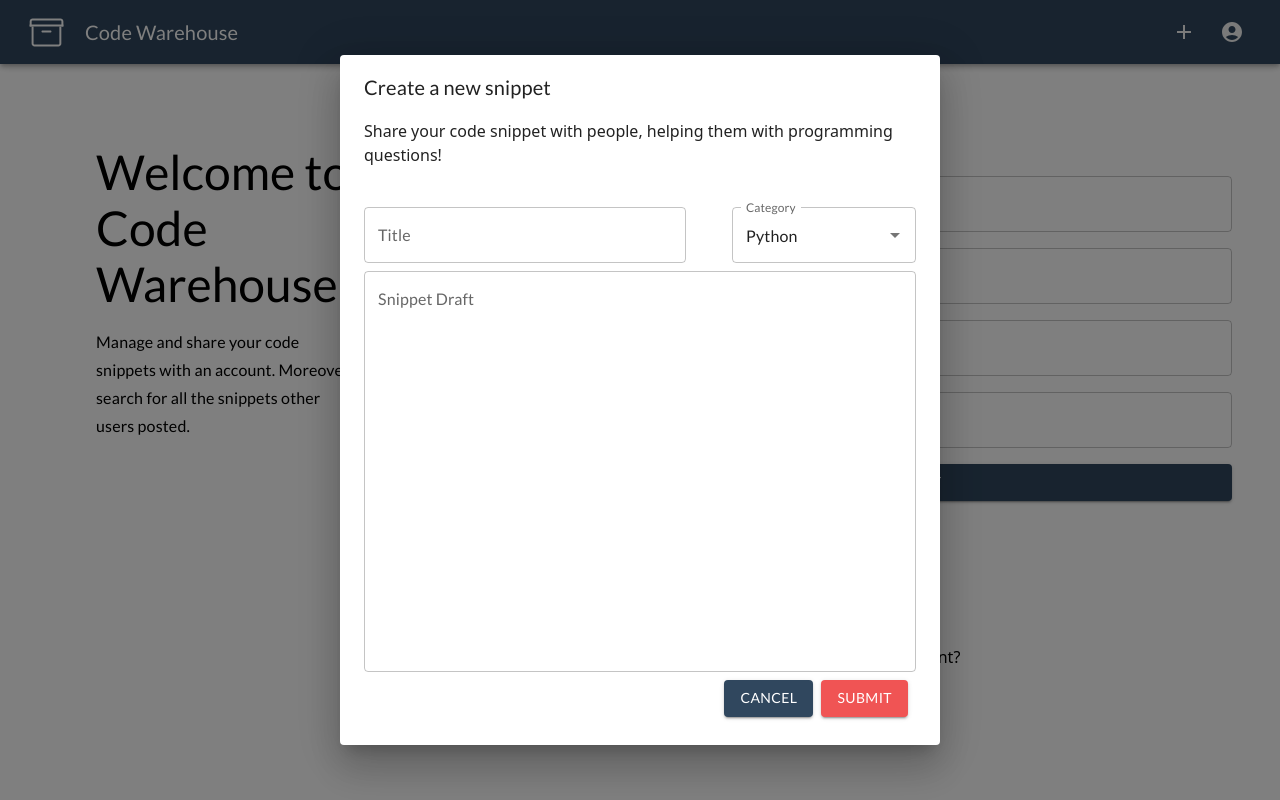
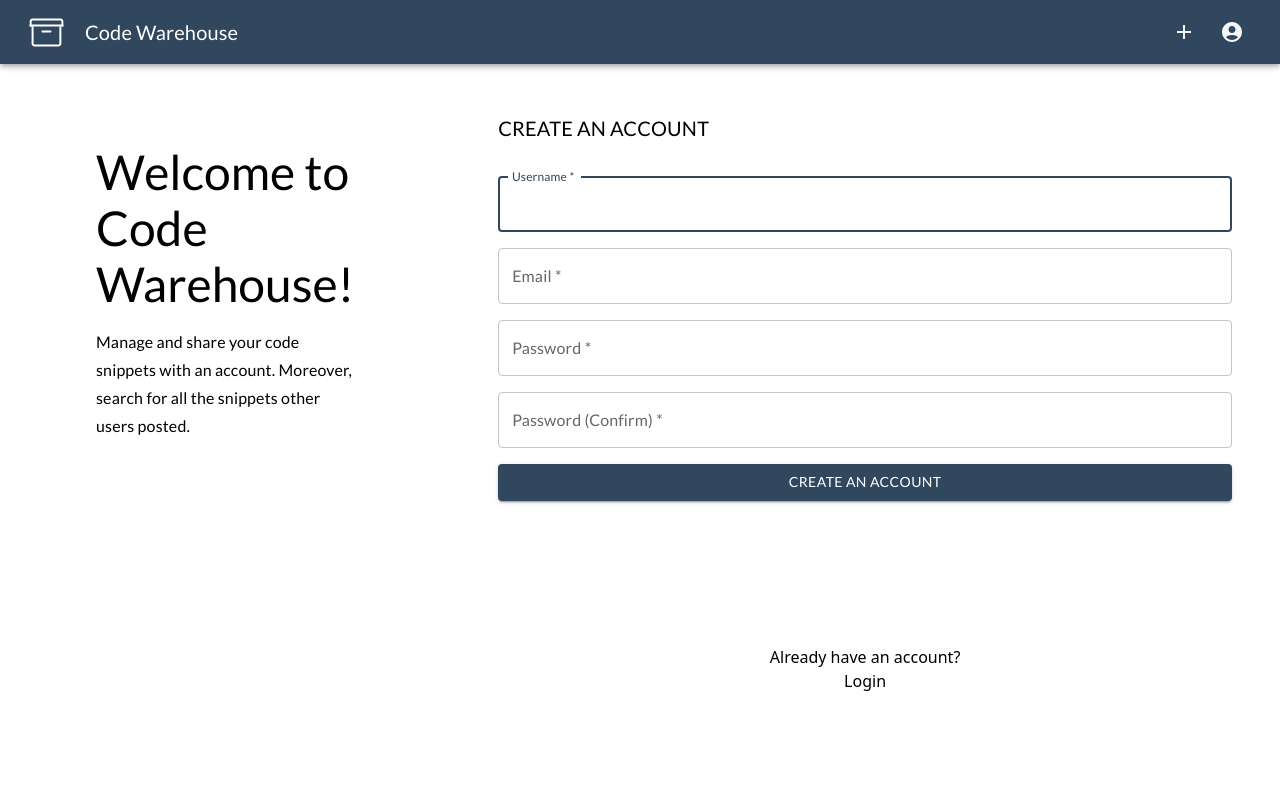
Before and after one commit to robertchenbao/code-warehouse, a React (Create React App) app in the folder frontend/: page /signup in a window 1280 px wide. Built offline with nearby package versions, Linux system fonts and the light colour scheme.

Commit message:
Default the post dialog to closed

```diff
--- a/frontend/src/AccountMenu.js
+++ b/frontend/src/AccountMenu.js
@@ -34,9 +34,8 @@ export default function AccountMenu() {
         navigate("/profile");
     };
 
-    // dialog control
-
-    const [open, setOpen] = React.useState(true);
+    // dialog open/close
+    const [open, setOpen] = React.useState(false);
 
     const handleOpenDialog = () => {
         setOpen(true);
```
